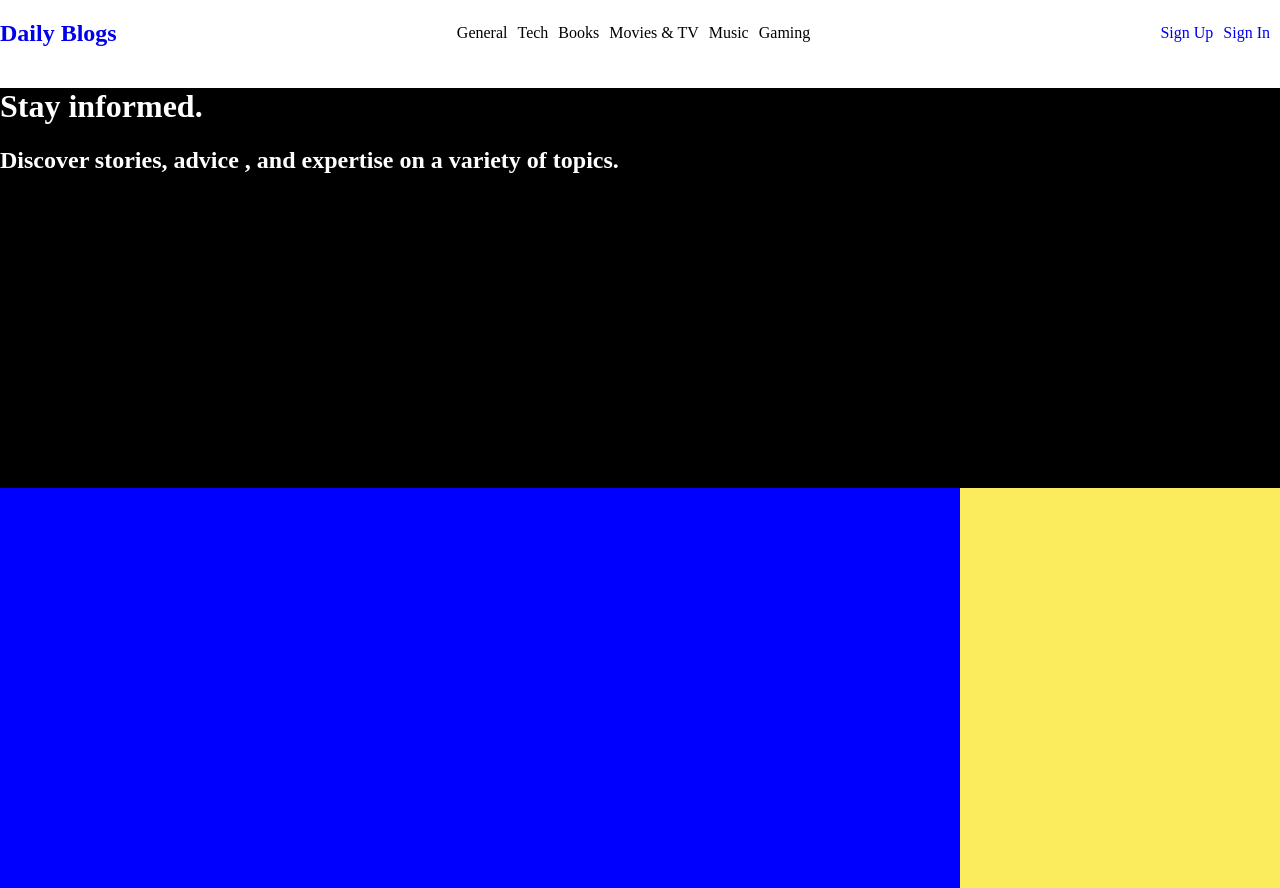
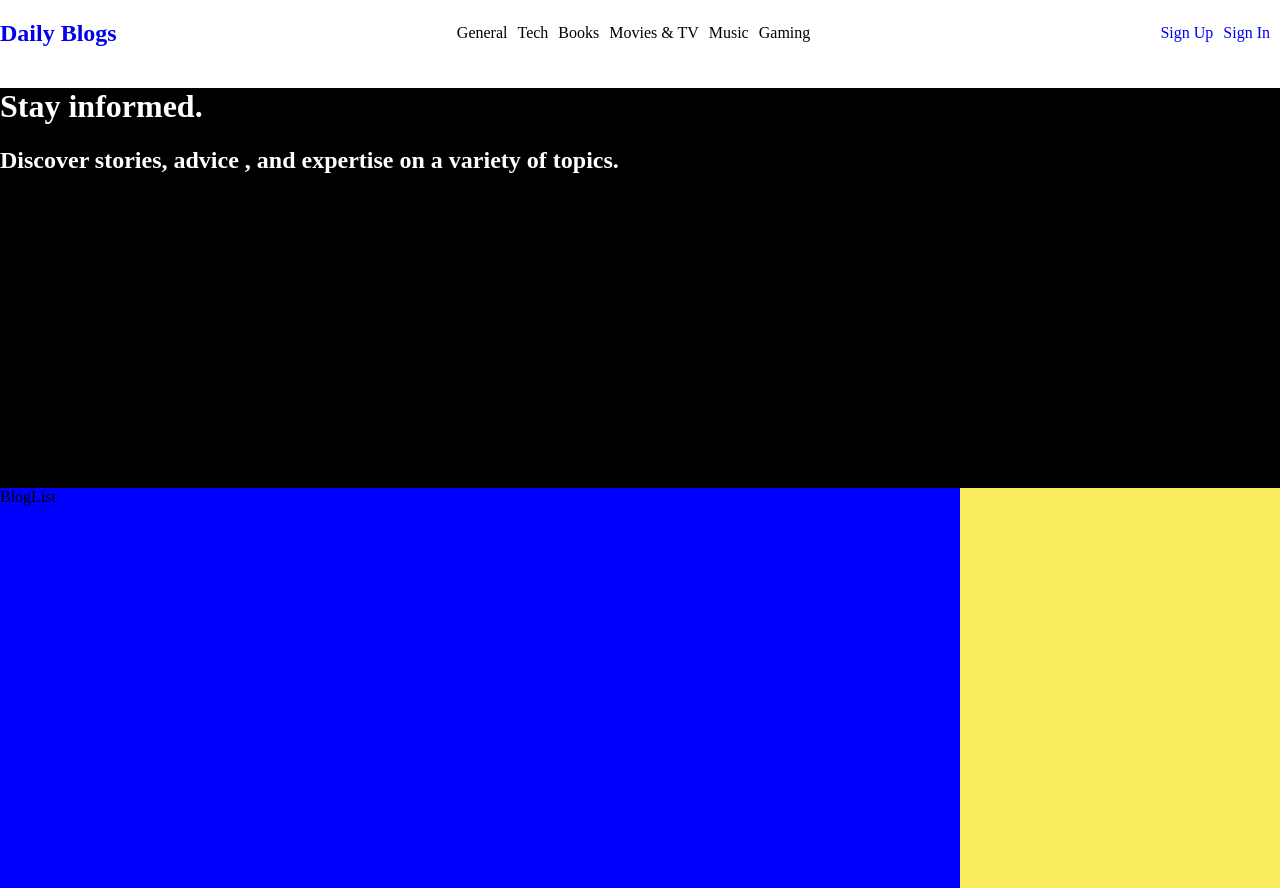
Before and after one commit to jcarroll1976/MyBlogFrontEnd, a React (Vite) app: page / in a window 1280 px wide. Built offline with nearby package versions, Linux system fonts and the light colour scheme.

Commit message:
added Profile and BlogList components

```diff
--- a/src/App.tsx
+++ b/src/App.tsx
@@ -5,6 +5,7 @@ import {Navigate,Route,BrowserRouter as Router, Routes} from "react-router-dom";
 import Navbar from './components/Navbar';
 import SignUp from './components/SignUp';
 import Login from './components/Login';
+import Profile from './components/Profile';
 
 function App() {
 
@@ -17,6 +18,7 @@ function App() {
           <Route path = "/" element = {<Home />} />
           <Route path = "/signup" element = {<SignUp />} />
           <Route path = "/login" element = {<Login />} />
+          <Route path = "/profile" element = {<Profile />} />
           <Route path = "*" element = {<Navigate to = "/"/>}/>
         </Routes>
       </Router>
--- /dev/null
+++ b/src/components/BlogList.css
@@ -0,0 +1,5 @@
+.blog-posts {
+    height: 100%;
+    width: 75%;
+    background-color: blue;
+ }
--- /dev/null
+++ b/src/components/BlogList.tsx
@@ -0,0 +1,10 @@
+import React from 'react'
+import "./BlogList.css"
+
+function BlogList() {
+  return (
+    <div className='blog-posts'>BlogList</div>
+  )
+}
+
+export default BlogList
--- a/src/components/Home.css
+++ b/src/components/Home.css
@@ -11,12 +11,6 @@
    display: flex;
 }
 
-.blog-posts {
-   height: 100%;
-   width: 75%;
-   background-color: blue;
-}
-
 .author-content {
    height: 100%;
    width: 25%;
--- a/src/components/Home.tsx
+++ b/src/components/Home.tsx
@@ -1,5 +1,6 @@
 import React from 'react';
 import './Home.css';
+import BlogList from './BlogList';
 
 function Home() {
   return (
@@ -9,7 +10,7 @@ function Home() {
         <h2>Discover stories, advice , and expertise on a variety of topics.</h2>
       </div>
       <div className='content-div'>
-        <div className='blog-posts'></div>
+        <BlogList />
         <div className='author-content'></div>
       </div>
     </div>
--- /dev/null
+++ b/src/components/Profile.tsx
@@ -0,0 +1,9 @@
+import React from 'react'
+
+function Profile() {
+  return (
+    <div>Profile</div>
+  )
+}
+
+export default Profile
```
